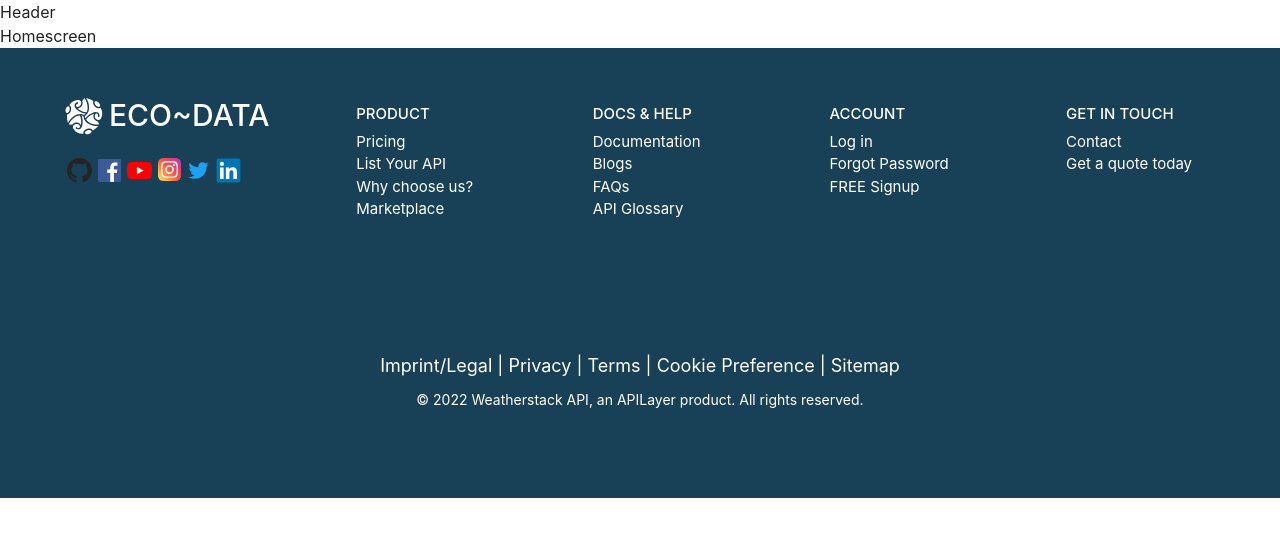
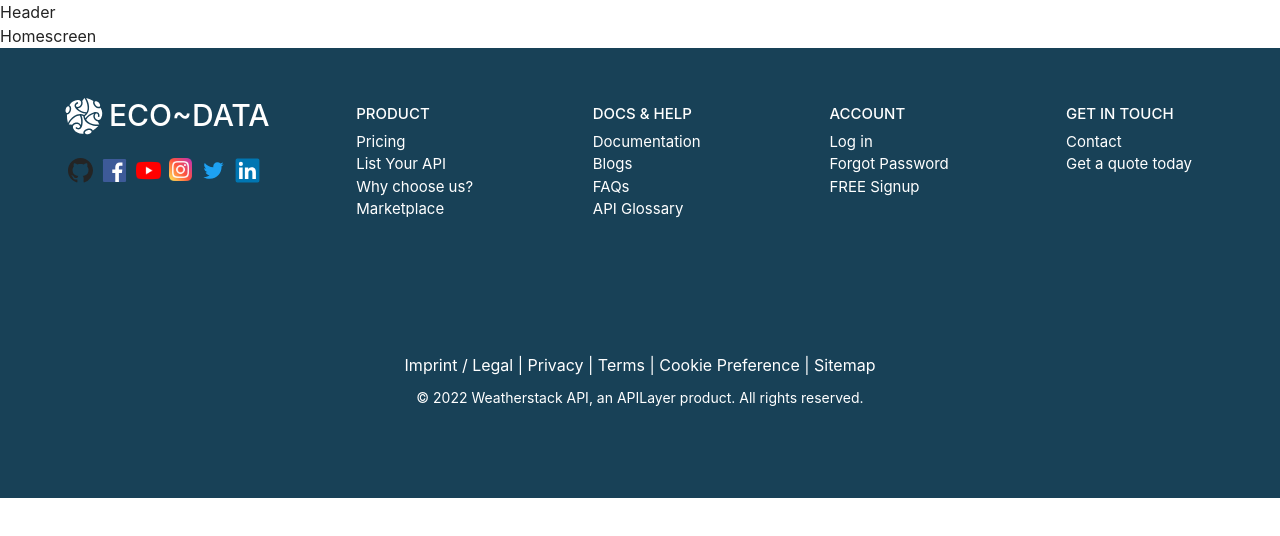
Before and after one commit to UchennaAustine/PLP-Hackathon-FE, a React (Vite) app: page / in a window 1280 px wide. Shown: the top 536 px of the page. Built offline with nearby package versions, Linux system fonts and the light colour scheme.

Commit message:
footerRecent

```diff
--- a/src/pages/static/Footer.tsx
+++ b/src/pages/static/Footer.tsx
@@ -51,7 +51,7 @@ const Footer = () => {
         flex
         mt-[20px]
         text-[25px]
-        w-[180px]
+        w-[200px]
         justify-around
         ">
           <BsGithub/>
@@ -121,9 +121,9 @@ const Footer = () => {
     ">
       <div className="
       mb-[10px]
-      text-[18px]
+      text-[16px]
       text-white
-      ">Imprint/Legal | Privacy | Terms | Cookie Preference | Sitemap</div>
+      ">Imprint / Legal | Privacy | Terms | Cookie Preference | Sitemap</div>
       <div className="
       mb-[10px]
       text-[14px]
```
